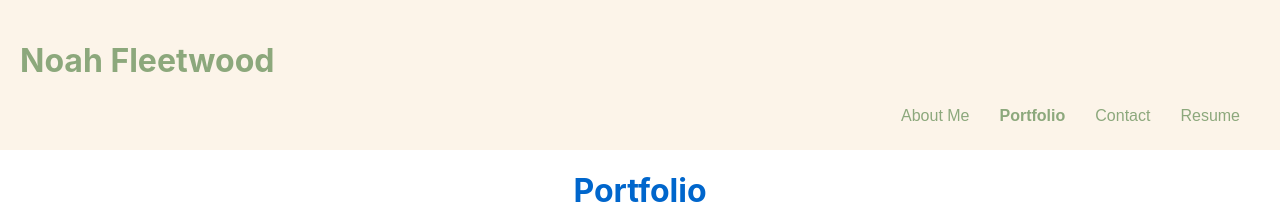
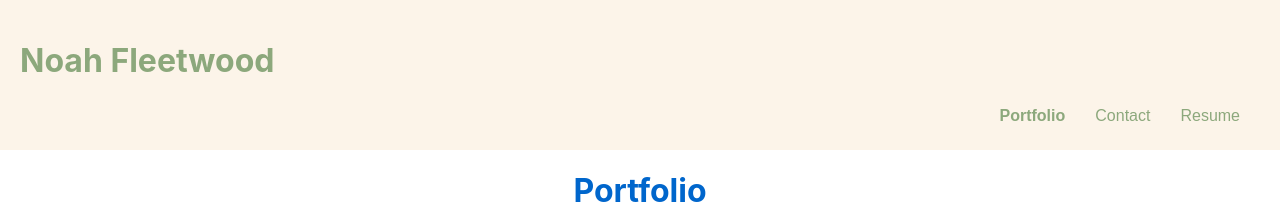
Before and after one commit to Noah-Wyche/react-portfolio, a React (Create React App) app: page / in a window 1280 px wide. Shown: the top 204 px of the page. Built offline with nearby package versions, Linux system fonts and the light colour scheme.

Commit message:
removing refrences to 'aboutme' to get it to build properly

```diff
--- a/src/components/Header.js
+++ b/src/components/Header.js
@@ -7,9 +7,6 @@ const Header = ({ activeSection, onNavClick }) => {
       <h1 className='Header'>Noah Fleetwood</h1>
       <nav className='navBar'>
         <ul>
-          <li className={activeSection === 'about' ? 'active' : ''}>
-            <button onClick={() => onNavClick('about')}>About Me</button>
-          </li>
           <li className={activeSection === 'portfolio' ? 'active' : ''}>
             <button onClick={() => onNavClick('portfolio')}>Portfolio</button>
           </li>
```
